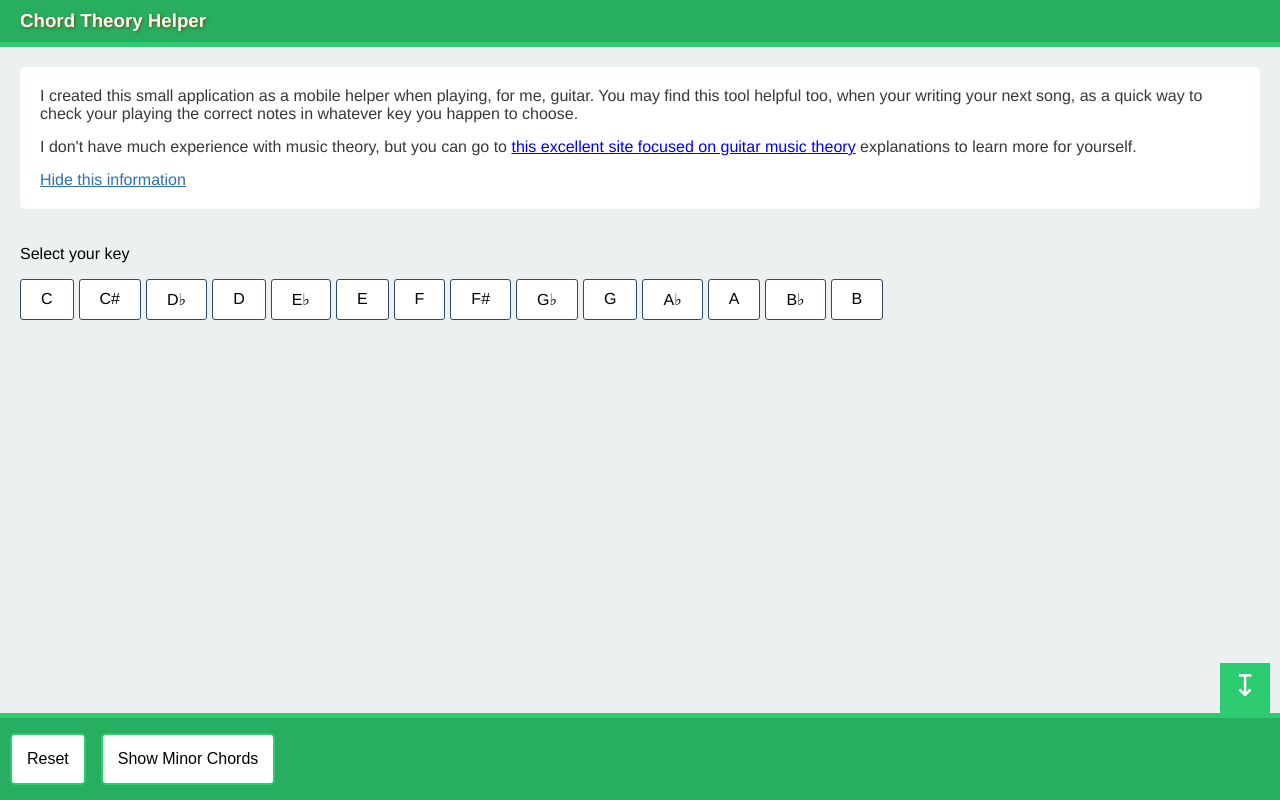
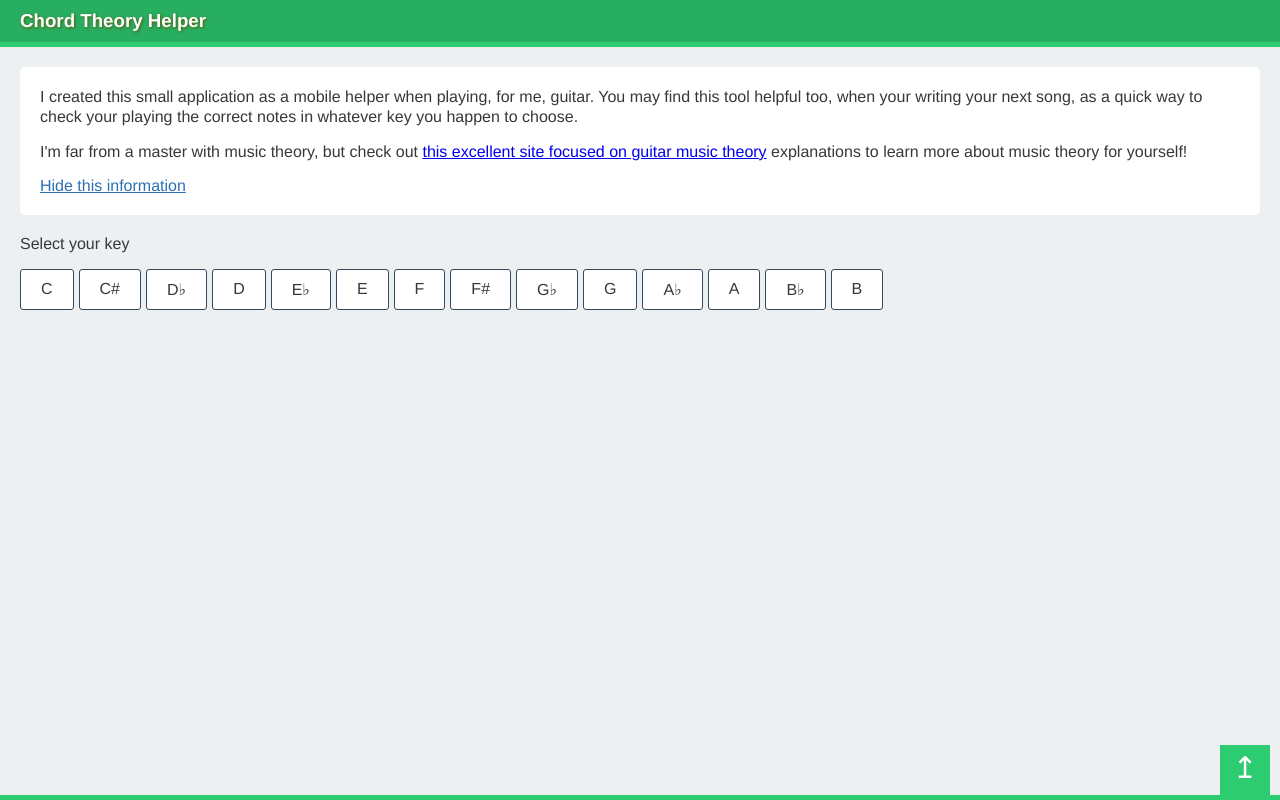
Before and after one commit to zedaenious/chord-keys, a React app: page / in a window 1280 px wide. Built offline with nearby package versions, Linux system fonts and the light colour scheme.

Commit message:
fixing a few broken spots

```diff
--- a/src/components/App.js
+++ b/src/components/App.js
@@ -10,21 +10,28 @@ export default function App() {
 	const toggleIsMajor = () => {
 		setIsMajor((prev) => !prev);
 	};
+	const onResetClick = (e) => {
+  	removeSelectedAll();
+  	setNotes([]);
+  };
   useEffect(() => {
     removeSelectedAll();
     setChords(isMajor ? majorChords : minorChords);
     setNotes([]);
   }, [isMajor])
 
+
   const [textHidden, setTextHidden] = useState(false);
   const onToggleTextClick = () => {
   	setTextHidden((prev) => !prev);
   }
 
+
 	const [chords, setChords] = useState(majorChords);
 	const handleToggleMajorClick = () => {
 		toggleIsMajor();
 	};
+
 
 	const [notes, setNotes] = useState([]);
 	const handleChordClick = ({target}) => {
@@ -39,38 +46,33 @@ export default function App() {
     });
   };
 
-  const onResetClick = (e) => {
-  	removeSelectedAll();
-  	setNotes([]);
-  };
-
 	return (
 		<main>
 			<header>
 				<h3>Chord Theory Helper</h3>
 			</header>
-			<section id="intro-text">
-				<aside className={textHidden ? 'hidden' : 'shown'}>
+			<section id="intro-text-container">
+				<aside className={textHidden ? 'collapsed' : ''}>
 					<p>I created this small application as a mobile helper when playing, for me, guitar. You may find this tool helpful too, when your writing your next song, as a quick way to check your playing the correct notes in whatever key you happen to choose.</p>
-					<p>I don't have much experience with music theory, but you can go to <a href="https://www.guitarmusictheory.com/modes/" target="_blank">this excellent site focused on guitar music theory</a> explanations to learn more for yourself.</p>
+					<p>I'm far from a master with music theory, but check out <a href="https://www.guitarmusictheory.com/modes/" target="_blank">this excellent site focused on guitar music theory</a> explanations to learn more about music theory for yourself!</p>
 					<div onClick={onToggleTextClick}>{textHidden ? 'Show' : 'Hide'} this information</div>
 				</aside>
 			</section>
-			<section id="chord-picker">
+			<section id="chord-picker-container">
 				<ChordPicker
 					chords={chords}
 					onChordClick={handleChordClick} />
 			</section>
-			<section id="notes-chart">
+			<section id="notes-chart-container">
 				<Chart
 					notes={notes} />
 			</section>
-			<section id="lower-bar">
+			<footer>
 				<LowerBar
 	        isMajor={isMajor}
 	        onToggleMajorClick={handleToggleMajorClick}
 	        onResetClick={onResetClick} />
-			</section>
+			</footer>
 		</main>
 	)
 }
--- a/src/components/Chart.js
+++ b/src/components/Chart.js
@@ -12,8 +12,11 @@ export default function Chart(props) {
 	});
 
 	return (
-		<div id="notes">
-			{notes}
+		<div className={notes?.length ? '' : 'hidden'}>
+			<p>Here are the notes for your selected key</p>
+			<div id="notes">
+				{notes}
+			</div>
 		</div>
 	);
 };
--- a/src/components/LowerBar.js
+++ b/src/components/LowerBar.js
@@ -3,7 +3,7 @@ import CollapseToggle from './CollapseToggle';
 import ClickableButton from './ClickableButton';
 
 export default function LowerBar(props) {
-  const [isCollapsed, setIsCollapsed] = useState(false);
+  const [isCollapsed, setIsCollapsed] = useState(true);
   const handleCollapseToggleClick = () => {
     setIsCollapsed((prev) => !prev);
   };
--- a/src/less/flex.less
+++ /dev/null
@@ -1,31 +0,0 @@
-.flex-container {
-	display: flex;
-}
-
-.flex-row {
-	flex-direction: row;
-}
-
-.flex-column {
-	flex-direction: column;
-}
-
-.flex-wrap {
-	flex-wrap: wrap;
-}
-
-.flex-nowrap {
-	flex-wrap: nowrap;
-}
-
-.flex-justify-start {
-	justify-content: flex-start;
-}
-
-.flex-justify-evenly {
-	justify-content: space-evenly;
-}
-
-.flex-justify-center {
-	justify-content: center;
-}
--- a/src/less/notes.less
+++ b/src/less/notes.less
@@ -21,7 +21,6 @@
 
 		.note {
 			background-color: @white;
-			color: black;
 			border: 1px solid @black;
 			flex-grow: 1;
 			padding: 10px 0;
--- a/src/less/site.less
+++ b/src/less/site.less
@@ -6,15 +6,24 @@ body {
 	margin: 0;
 	padding: 0;
 	font-family: Helvetica, sans-serif;
+	background-color: @gray;
+
+	p, div, button {
+		font-size: 16px;
+		color: @darkslate;
+	}
 
 	#root {
 		height: 100%;
 		margin: 0;
 		padding: 0;
 		align-self: center;
-		background-color: @gray;
 
 		main {
+			#lower-bar-toggled {
+				padding-bottom: 112px; // magic number *CRINGE* = lower-bar height + lower-bar toggle height
+			}
+
 			header {
 				background-color: @darkemerald;
 				padding: 10px 20px;
@@ -33,19 +42,18 @@ body {
 				padding: 0 20px;
 				margin: 0 0 20px 0;
 
-				&#intro-text {
+				&#intro-text-container {
 					div {
 						color: #2c70b0;
 						text-decoration: underline;
 					}
 
-					.shown {
-						p {
-							display: block;
-						}
+					p {
+						display: block;
+						line-height: 1.25;
 					}
 
-					.hidden {
+					.collapsed {
 						p {
 							display: none;
 						}
@@ -61,7 +69,6 @@ body {
 				p {
 					margin: 0 0 15px 0;
 					padding: 0;
-					color: @darkslate;
 				}
 			}
 
@@ -102,13 +109,11 @@ body {
 			    justify-content: flex-start;
 
 			    button {
-				    margin: 0 15px 0 0;
-						padding: 15px;
+				    margin: 0 20px 0 0;
+						padding: 10px;
 						border-radius: 5px;
 						background-color: @white;
-						color: @black;
-						border: 2px solid @emerald;
-						font-size: 16px;
+						border: 1px solid @wetasphalt;
 
 				    &:last-child {
 				      margin-right: auto;
--- /dev/null
+++ b/src/less/utility.less
@@ -0,0 +1,3 @@
+.hidden {
+  display: none;
+}
--- a/src/main.less
+++ b/src/main.less
@@ -1,5 +1,5 @@
 @import 'less/color-tokens.less';
 @import 'less/site.less';
-@import 'less/flex.less';
 @import 'less/notes.less';
 @import 'less/chord-picker.less';
+@import 'less/utility.less';
```
Also changed, not shown: src/components/Notes.js (deleted, +0 -19 lines).
